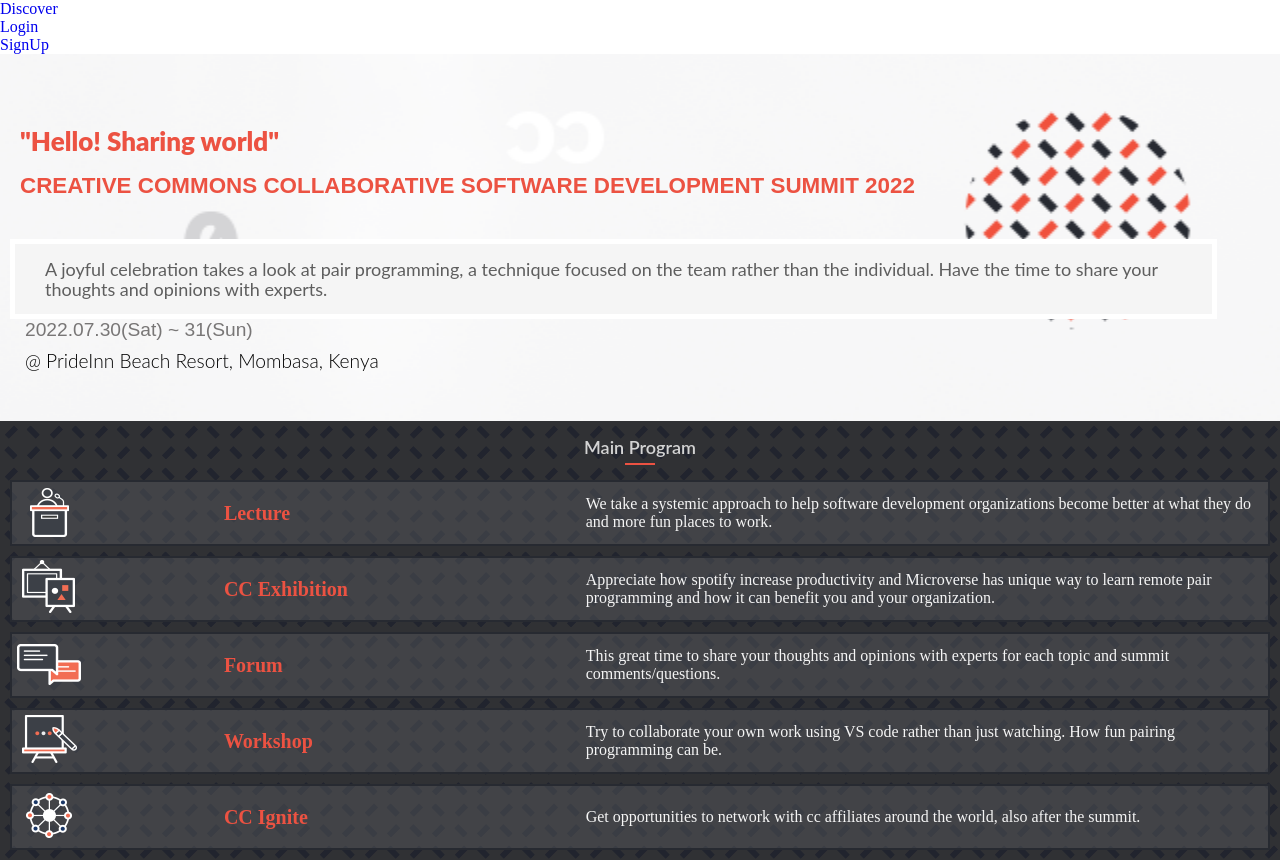
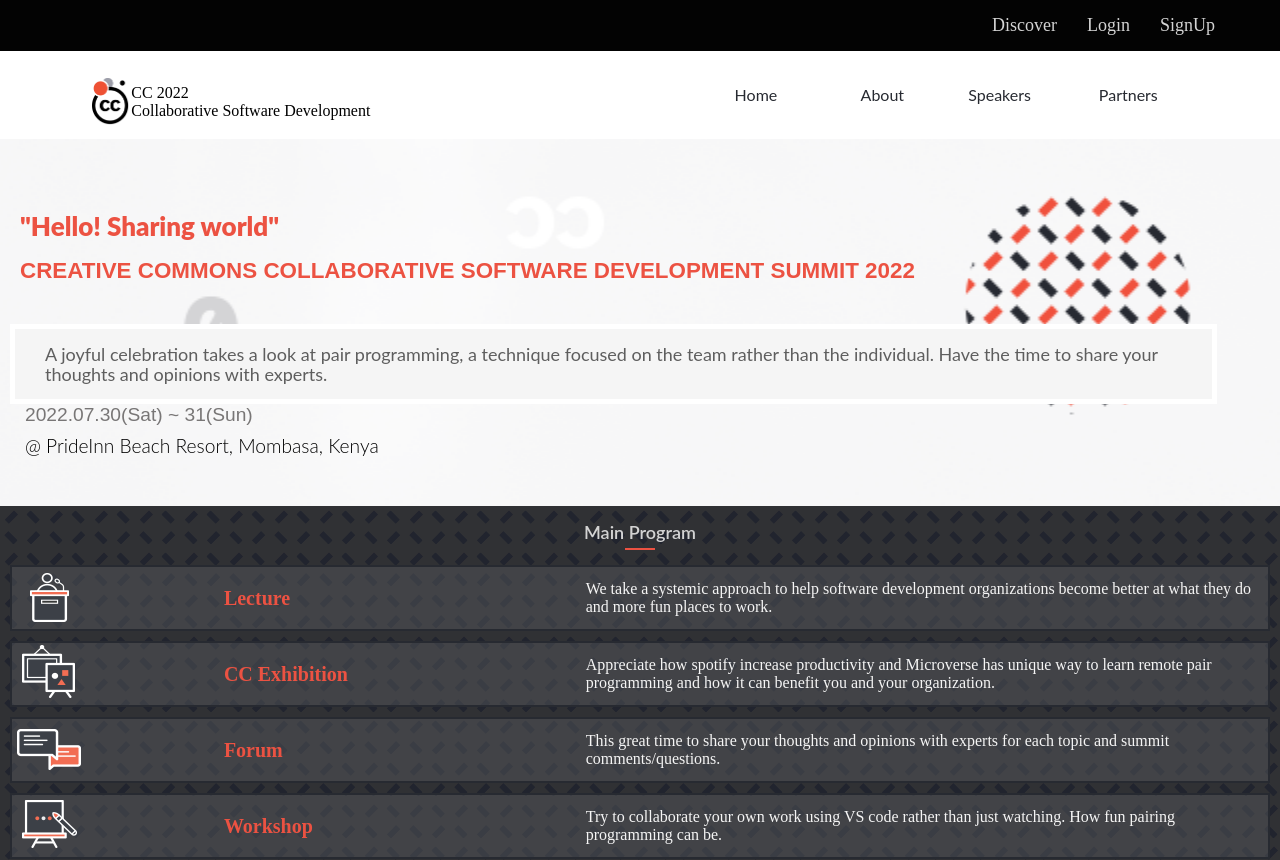
Before and after one commit to asnganje/capstone, a plain HTML site: page index.html in a window 1280 px wide. Shown: the top 860 px of the page. Drawn offline with Linux system fonts and the light colour scheme.

Commit message:
modified header and navigation bar

```diff
--- a/index.html
+++ b/index.html
@@ -9,7 +9,7 @@
 </head>
 <body>
     <div class="top-outline">
-        <ul>
+        <ul class="outline-items">
             <li><i class="fa fa-github"></i></li>
             <li><i class="fa fa-linkedIn"></i></li>
             <li><a href="#">Discover</a></li>
@@ -21,6 +21,11 @@
         <header class="topbar">
             <nav class="navbar">
                 <ul class="nav-items">
+                    <li class="desktop-logo">
+                        <img class="logo-img" src="./images/bgimages/topLogo.png" alt="cc-log" >
+                        <span class="logo-text-home">CC 2022 <br> Collaborative Software Development</span>
+                    </li>
+
                     <li class="li-deco"><a href="#home">Home</a></li>
                     <li class="li-deco"><a href="#about.html">About</a></li>
                     <li class="li-deco"><a href="#speakers">Speakers</a></li>
--- a/style.css
+++ b/style.css
@@ -284,6 +284,10 @@ footer {
     color: grey;
 }
 
+.desktop-logo {
+    display: none;
+}
+
 /* MEDIA QUERIES */
 @media screen and (min-width: 768px){
     #hamburger-menu {
@@ -300,9 +304,82 @@ footer {
 
     .top-outline {
         display: flex;
+        justify-content: flex-end;
+        background-color: #030303;
+        padding: 15px;
+    }
+
+    a {
+        text-decoration: none;
+      }
+
+    .outline-items {
+        display: flex;
+        padding-right: 20px;
+        font-size: 18px;
+        gap: 30px;
+    }
+
+    .outline-items a {
+        color: #d3d3d3;
+    }
+
+    .outline-items i {
+        color: #d3d3d3;
+    }
+
+    header {
+        position: -webkit-sticky;
+        position: sticky;
+        top: 0;
+        background-color: white;
+        background-image: none;
+      }
+
+    .nav-items {
+        position: relative;
+        top: 0;
+        display: flex;
         flex-direction: row;
-        justify-content: space-between;
+        background: none;
+        width: 99.1%;
+        margin-left: 1.5%;
+        height: 11vh;
     }
 
 
+    .desktop-logo{
+        display: flex;
+        flex-direction: row;
+        justify-content: flex-start;
+        align-items: center;
+        width: 55%;
+        padding-left: 3px;
+        padding-top: 5px;
+        height: 12vh;
+    }
+
+    .logo-img {
+        height: 6vh;
+        padding-left: 10%;
+    }
+
+    .li-deco {
+        width: 5%;
+        margin-top: 2%;
+        margin-right: 5%;
+        display: flex;
+        flex-direction: row;
+        font-family: 'Lato', sans-serif;
+        font-size: 16px;
+        line-height: 32px;
+        padding: 3px;
+        justify-content: flex-end;
+        text-align: center;
+    }
+
+    .li-deco a {
+        color: #272a31;
+    }
+
 }
```
Also changed, not shown: images/bgimages/topLogo.png (added).
